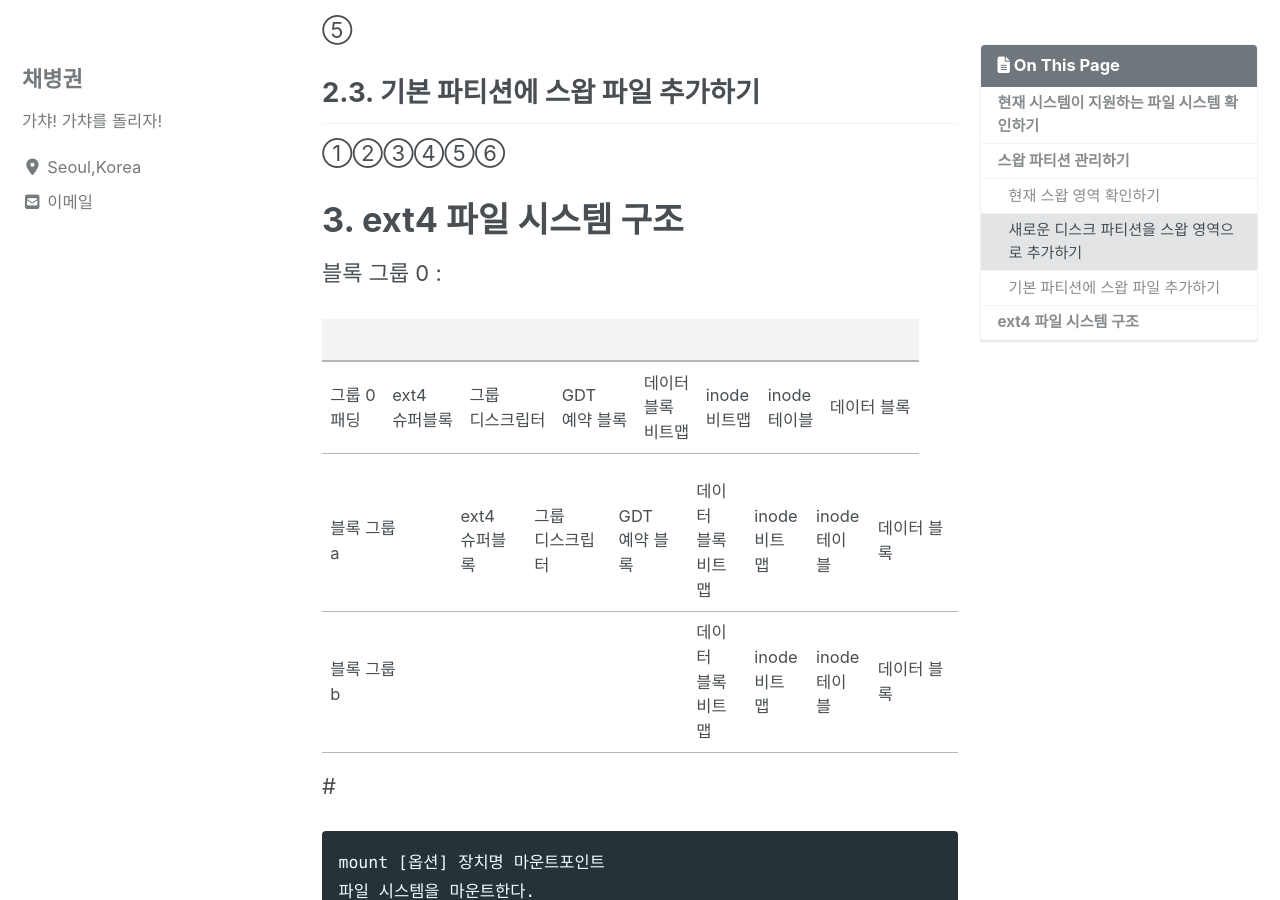
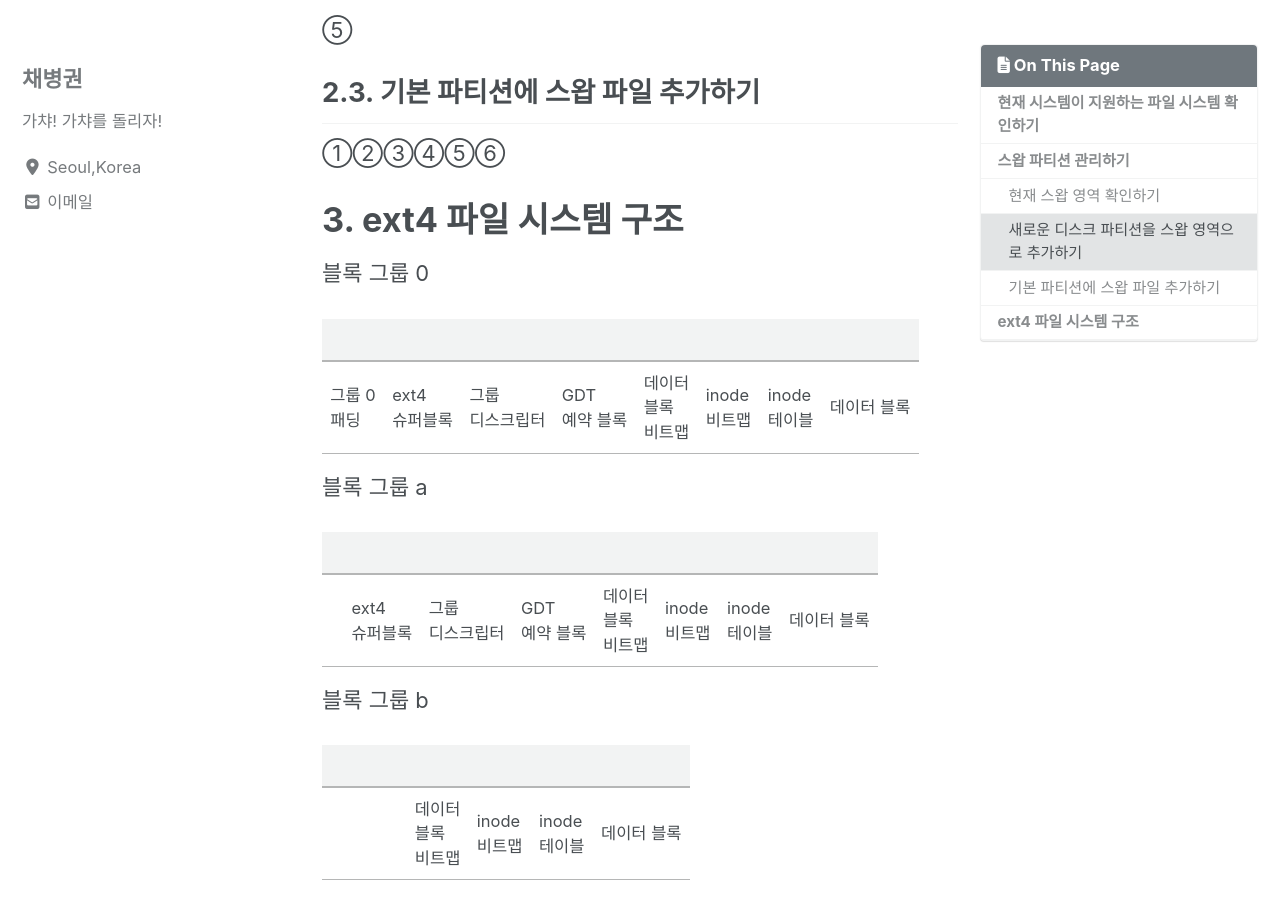
Before and after one commit to ByeongGwonChae/mynotebook, a Jekyll site: the page built from _posts/리눅스/2020-02-26-리눅스-mount.md, in a window 1280 px wide and 900 px high, scrolled down 1718 px. Built offline with Jekyll 4.4.1, drawn with Linux system fonts in a browser that asks for light colours; cached includes are drawn as plain includes; nearby versions of some CDN libraries.

```diff
--- a/_posts/리눅스/2020-02-26-리눅스-mount.md
+++ b/_posts/리눅스/2020-02-26-리눅스-mount.md
@@ -51,14 +51,24 @@ swapon -s
 
 
 
-블록 그룹 0 :
+블록 그룹 0
 
 |||||||||
 |-|-|-|-|-|-|-|-|
 |그룹 0<br>패딩|ext4<br>슈퍼블록|그룹<br>디스크립터|GDT<br>예약 블록|데이터<br>블록<br>비트맵|inode<br>비트맵|inode<br>테이블|데이터 블록|
 
-|블록 그룹 a| ||ext4<br>슈퍼블록|그룹<br>디스크립터|GDT<br>예약 블록|데이터<br>블록<br>비트맵|inode<br>비트맵|inode<br>테이블|데이터 블록|
-|블록 그룹 b| |||||데이터<br>블록<br>비트맵|inode<br>비트맵|inode<br>테이블|데이터 블록|
+블록 그룹 a
+
+|||||||||
+|-|-|-|-|-|-|-|-|
+||ext4<br>슈퍼블록|그룹<br>디스크립터|GDT<br>예약 블록|데이터<br>블록<br>비트맵|inode<br>비트맵|inode<br>테이블|데이터 블록|
+
+
+블록 그룹 b
+
+|||||||||
+|-|-|-|-|-|-|-|-|
+|||||데이터<br>블록<br>비트맵|inode<br>비트맵|inode<br>테이블|데이터 블록|
 
 
 
```
